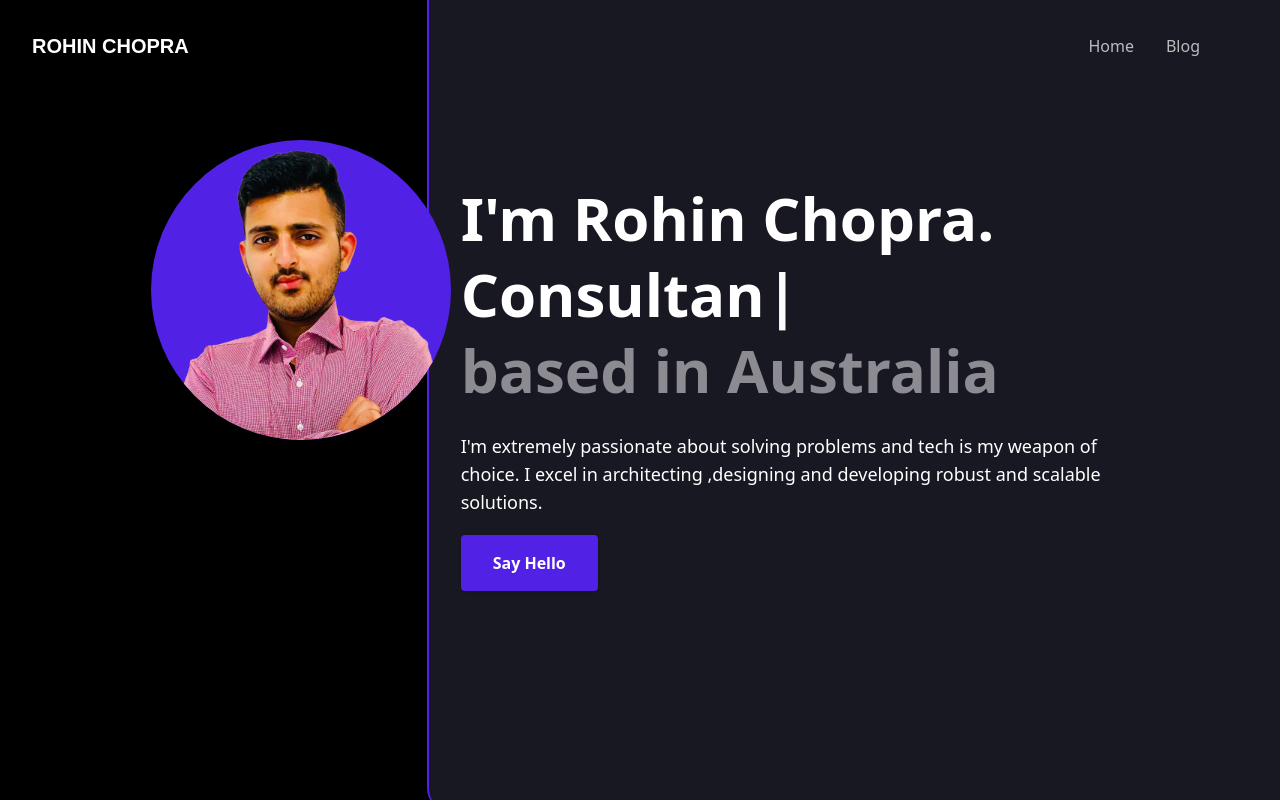
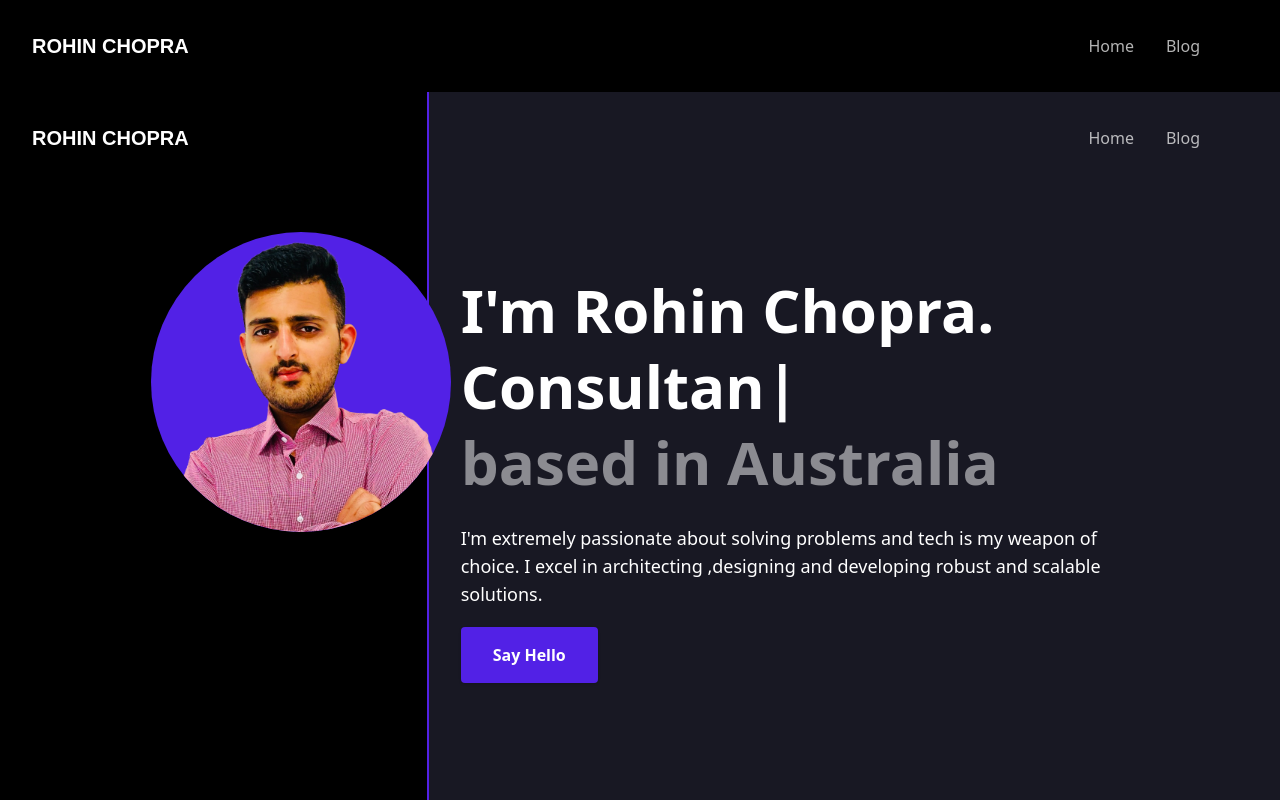
Before and after one commit to Rohin-Chopra/rohin-portfolio, a Next.js app: page / in a window 1280 px wide. Shown: the top 800 px of the page. Built offline with nearby package versions, Linux system fonts and the light colour scheme.

Commit message:
Revert "fixed navbar duplicate bug"
This reverts commit fd18a2b4f49769f73a98c12fc212250e4a3f00fb.

```diff
--- a/pages/_app.tsx
+++ b/pages/_app.tsx
@@ -23,7 +23,7 @@ function MyApp({ Component, pageProps }: any) {
         });
     `}
       </Script>
-      <Layout hasCustomNavbar={Component.hasCustomNavbar}>
+      <Layout showDesign={Component.requiresNavDesign}>
         <ToastContainer />
         <Component {...pageProps} />
       </Layout>
```
